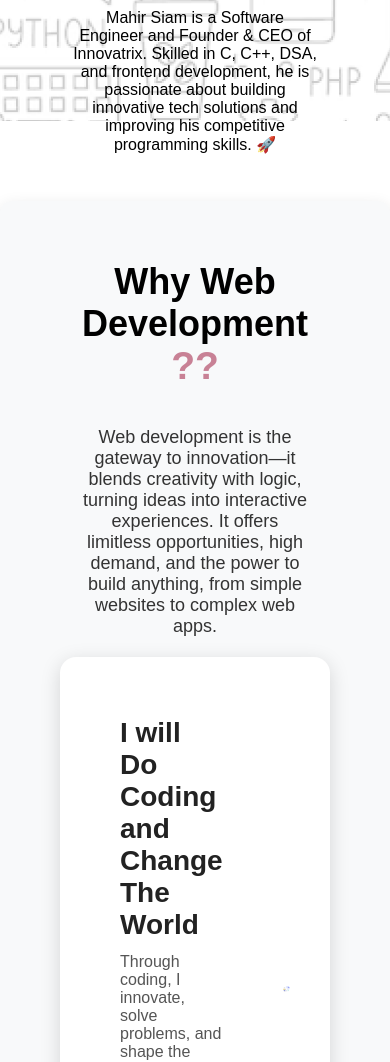
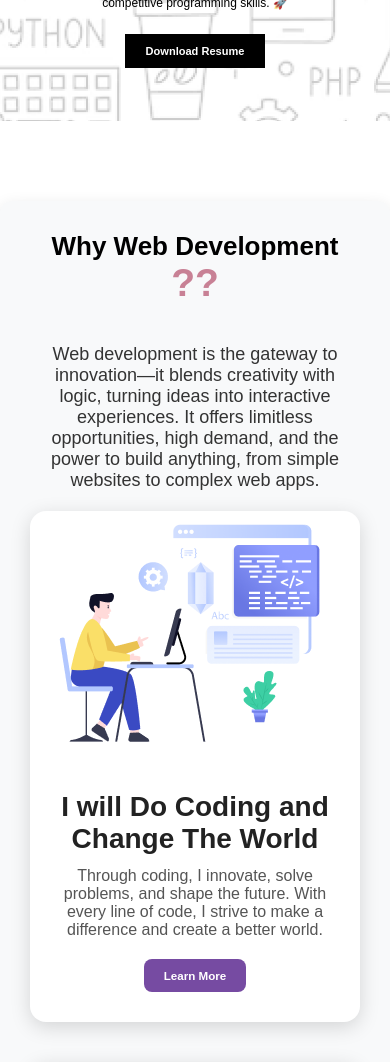
Before and after one commit to mahirsiam2004/Basic-website-A1, a plain HTML site: page index.html in a window 390 px wide. Shown: the part 531-1593 px from the top of the page. Drawn offline with Linux system fonts and the light colour scheme; a web font is replaced by a local one.

Commit message:
responsive

```diff
--- a/index.html
+++ b/index.html
@@ -38,6 +38,9 @@
                 programming skills. 🚀
             </p>
         </div>
+        <button class="btn-main">
+            <h5 class="txt">Download Resume</h5>
+        </button>
     </section>
 
     <!-- second page -->
--- a/style.css
+++ b/style.css
@@ -193,6 +193,25 @@ body {
     }
 }
 
+.btn-main {
+    border: 1px solid black;
+    padding: 10px 20px;
+    background: black;
+    color: white;
+    cursor: pointer;
+    transition: 0.3s ease;
+}
+
+.btn-main:hover {
+    background: linear-gradient(to right, #764BA2, #667EEA);
+    color: white;
+    transform: scale(1.1);
+    box-shadow: 0 0 15px rgba(0, 0, 0, 0.3);
+    border: none;
+}
+
+
+
 /* second page  */
 
 /* Second Page */
@@ -375,3 +394,121 @@ body {
     background: #667EEA;
     transform: scale(1.05);
 }
+
+/* Media Queries for Responsiveness */
+@media (max-width: 768px) {
+    .head {
+        padding: 15px 20px;
+    }
+
+    .main {
+        padding: 30px;
+    }
+
+    .hero h1 {
+        font-size: 36px;
+    }
+
+    .paragrap {
+        font-size: 14px;
+    }
+
+    .first-box, .second-box {
+        flex-direction: column;
+        padding: 20px;
+        gap: 20px;
+    }
+
+    .left-contant, .right-contant {
+        flex: none;
+        text-align: center;
+    }
+
+    .second-page {
+        padding: 30px;
+    }
+
+    .second-page h1 {
+        font-size: 30px;
+    }
+
+    .second-box .right-contant-box-2 h2 {
+        font-size: 24px;
+    }
+
+    .second-box .right-contant-box-2 p {
+        font-size: 14px;
+    }
+
+    .left-contant button, .second-box .right-contant-box-2 button {
+        padding: 10px 20px;
+        font-size: 14px;
+    }
+}
+
+@media (max-width: 480px) {
+    .hero h1 {
+        font-size: 28px;
+    }
+
+    .paragrap {
+        font-size: 12px;
+    }
+
+    .second-page h1 {
+        font-size: 26px;
+    }
+
+    .first-box, .second-box {
+        padding: 10px;
+        gap: 10px;
+    }
+
+    .left-contant button, .second-box .right-contant-box-2 button {
+        font-size: 12px;
+    }
+}
+
+
+@media (max-width: 600px) {
+    .box {
+        width: 100%;
+    }
+    .box button {
+        align-self: center;
+    }
+}
+
+@media (max-width: 768px) {
+    .first-box, .second-box {
+        flex-direction: column;
+        padding: 20px;
+        gap: 20px;
+        align-items: center;
+    }
+
+    .left-contant, .right-contant-box-2 {
+        flex: none;
+        text-align: center;
+        order: 2; /* Move text below image */
+    }
+
+    .left-contant button, .second-box .right-contant-box-2 button {
+        display: flex;
+        justify-content: center;
+        margin: 20px auto 0;
+    }
+}
+
+@media (max-width: 480px) {
+    .first-box, .second-box {
+        padding: 10px;
+        gap: 10px;
+    }
+
+    .left-contant button, .second-box .right-contant-box-2 button {
+        font-size: 14px;
+        width: auto;
+        text-align: center;
+    }
+}
```
